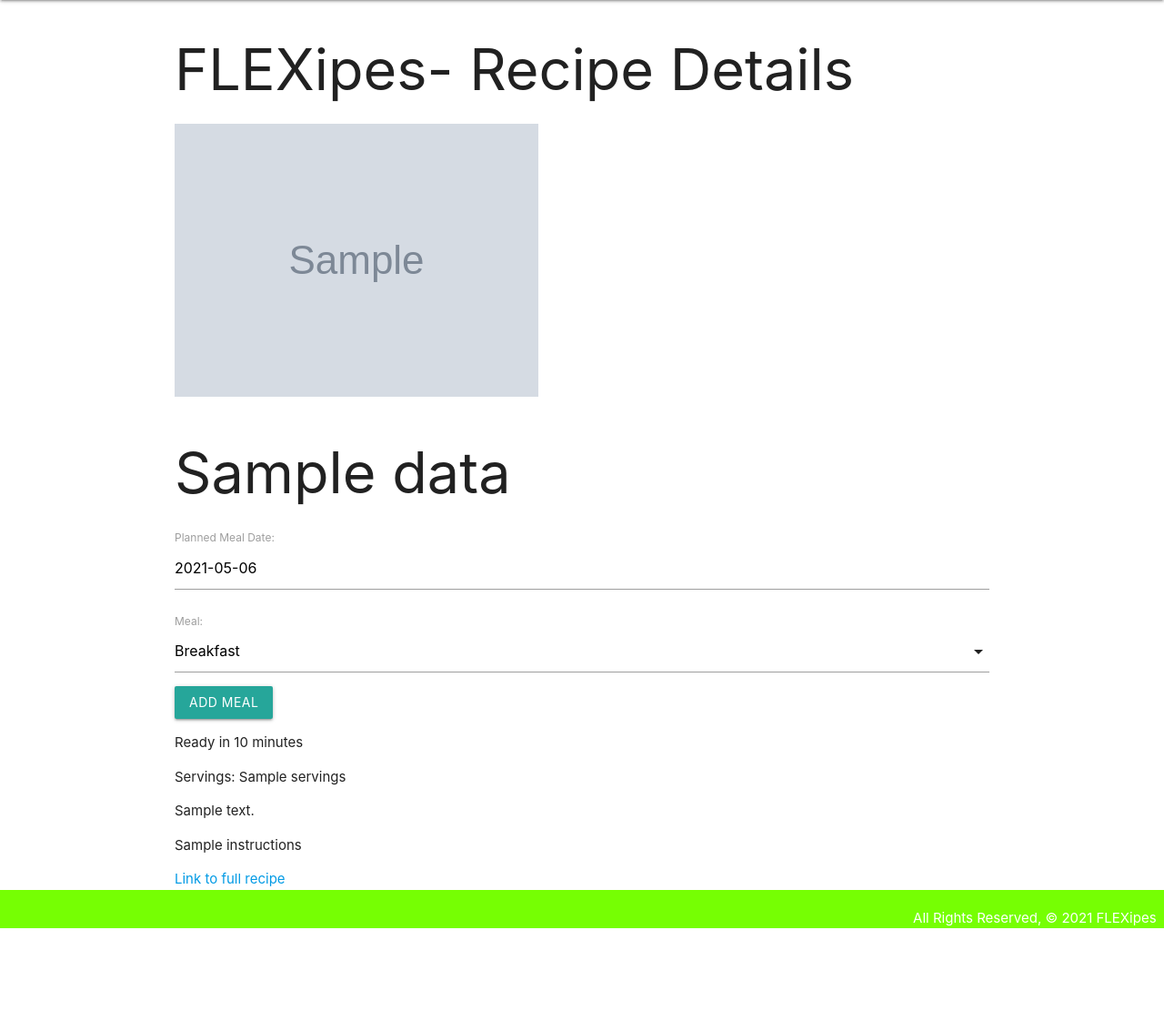
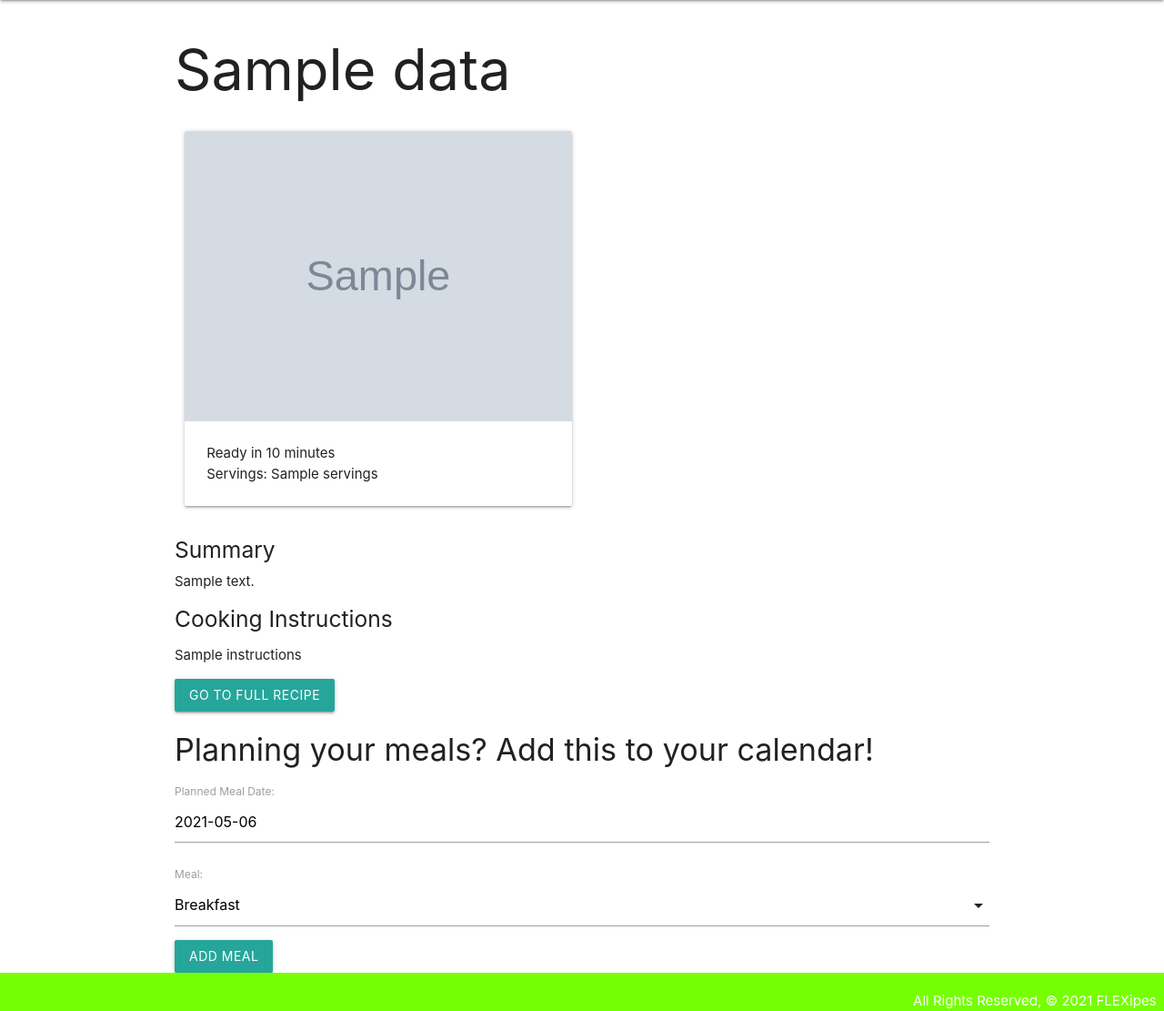
Before and after one commit to raulrodriguez8/FLEXipes, a Django app: template main_app/templates/recipes/details.html in a window 1280 px wide. Shown: the part 64-1175 px from the top of the page at 91% size. Before the commit the page ends 1084 px from the top, so only its background shows below. Run offline with Django 3.2, Linux system fonts and the light colour scheme; tables that the repository leaves empty hold one stand-in row (values such as "Sample post"); the template is opened without the code that fills it: values that come from a table or form of the project are taken from there, most other values are stand-ins (such as "Sample title", 1, 10 or a date in 2020); grey boxes marked "Sample" are stand-in pictures.

Commit message:
card style for results page

```diff
--- a/main_app/templates/meals/index.html
+++ b/main_app/templates/meals/index.html
@@ -3,7 +3,7 @@
 
 <h1>FLEXipes Meals List</h1>
 {% for meal in meals %}
-  <a href="{{ meal.recipe_url }}">
+  <a href="{{ meal.recipe_url }}" target="_blank">
   <div class="card teal-text text-accent-4">
     <div class="card-content">
       <span class="card-title">{{ meal }}</span>
--- a/main_app/templates/recipes/details.html
+++ b/main_app/templates/recipes/details.html
@@ -2,9 +2,33 @@
 {% extends 'base.html' %}
 {% block content %}
 
-<h1>FLEXipes- Recipe Details</h1>
+<h1>{{ data.title}}</h1>
+
+
+<div class="row">
+    <div class="col s12 m6">
+      <div class="card">
+        <div class="card-image">
             <img src="{{data.image}}">
-    <h1>{{ data.title}}</h1>
+        </div>
+        <div class="card-content">
+            <p>Ready in {{ data.readyInMinutes}} minutes</p>
+            <p>Servings: {{ data.servings }}</p>
+        </div>
+      </div>
+    </div>
+  </div>
+
+
+    <h5>Summary</h5>
+    {% autoescape off %}
+    {{ data.summary }}
+    <h5>Cooking Instructions</h5>
+    <p>{{ data.instructions }}</p>
+    {% endautoescape %}
+    <a class="btn" href="{{ data.spoonacularSourceUrl}}" target="_blank">Go to full recipe</a>
+
+    <h4>Planning your meals? Add this to your calendar!</h4>
     <div>
         <form action="{% url 'add_meal' data.id %}" method="post" class="col s4">
             {% csrf_token %}
@@ -12,11 +36,6 @@
             <input type="submit" class="btn" value="Add Meal">
         </form>
         </div>
-    <p>Ready in {{ data.readyInMinutes}} minutes</p>
-    <p>Servings: {{ data.servings }}</p>
-    {{ data.summary }}
-    <p>{{ data.instructions }}</p>
-    <a href="{{ data.spoonacularSourceUrl}}" target="_blank">Link to full recipe</a>
 
     <script>
         var selectEl = document.getElementById('id_meal');
```
Also changed, not shown: main_app/templates/recipes/results.html (+15 -6 lines). Lines whose indentation alone changed are shown as unchanged.
